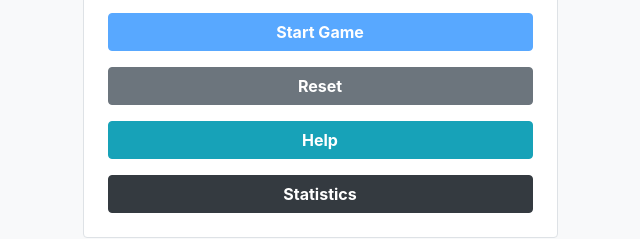
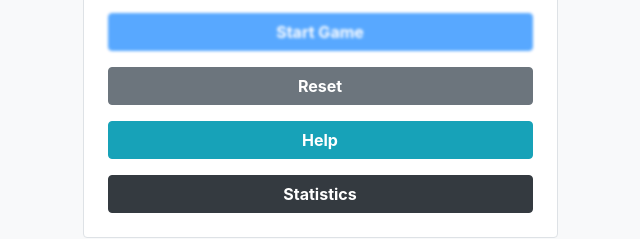
Before and after one commit to rajeshwar229/my-games, a plain HTML site: page Guess number/index.html in a window 1280 px wide. Shown: the part 288-527 px from the top of the page, 320-960 px from the left. Drawn offline with Linux system fonts and the light colour scheme.

Commit message:
Added dim-out
Added dim-out to start button

```diff
--- a/Guess number/index.html
+++ b/Guess number/index.html
@@ -50,7 +50,7 @@
                         </div>
                     </div>
 
-                    <button class="start-game-btn mt-2 mt-lg-3 btn btn-primary font-weight-bold" data-parent="setup" data-show="game" disabled>Start Game</button>
+                    <button class="start-game-btn mt-2 mt-lg-3 btn btn-primary font-weight-bold dim-out" data-parent="setup" data-show="game" disabled>Start Game</button>
                     <input class="reset-form-btn mt-2 mt-lg-3 btn btn-secondary font-weight-bold" name="reset" type="reset" />
                     <button class="help-game-btn mt-2 mt-lg-3 btn btn-info font-weight-bold" data-toggle="modal" data-target="#help-modal">Help</button>
                     <button class="game-stats-btn mt-2 mt-lg-3 btn btn-dark font-weight-bold" data-parent="setup" data-show="statistics">Statistics</button>
```
